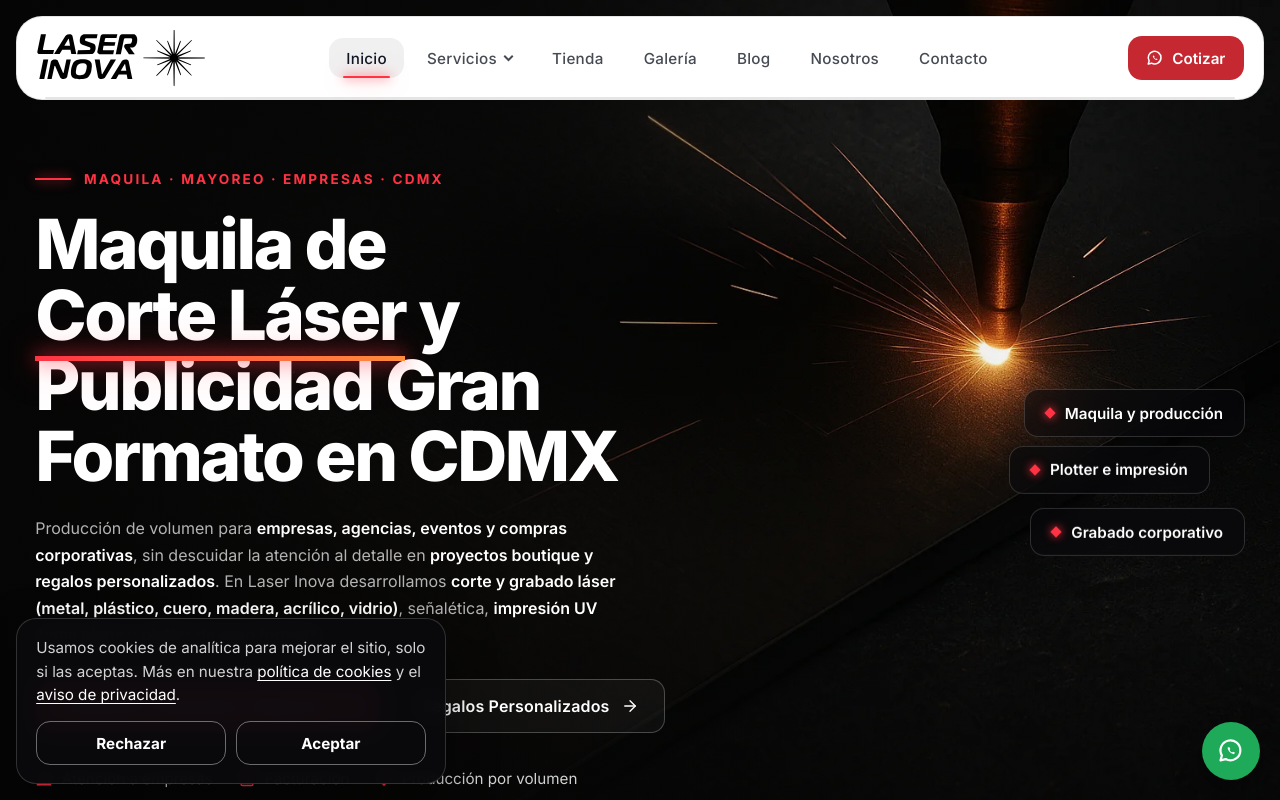
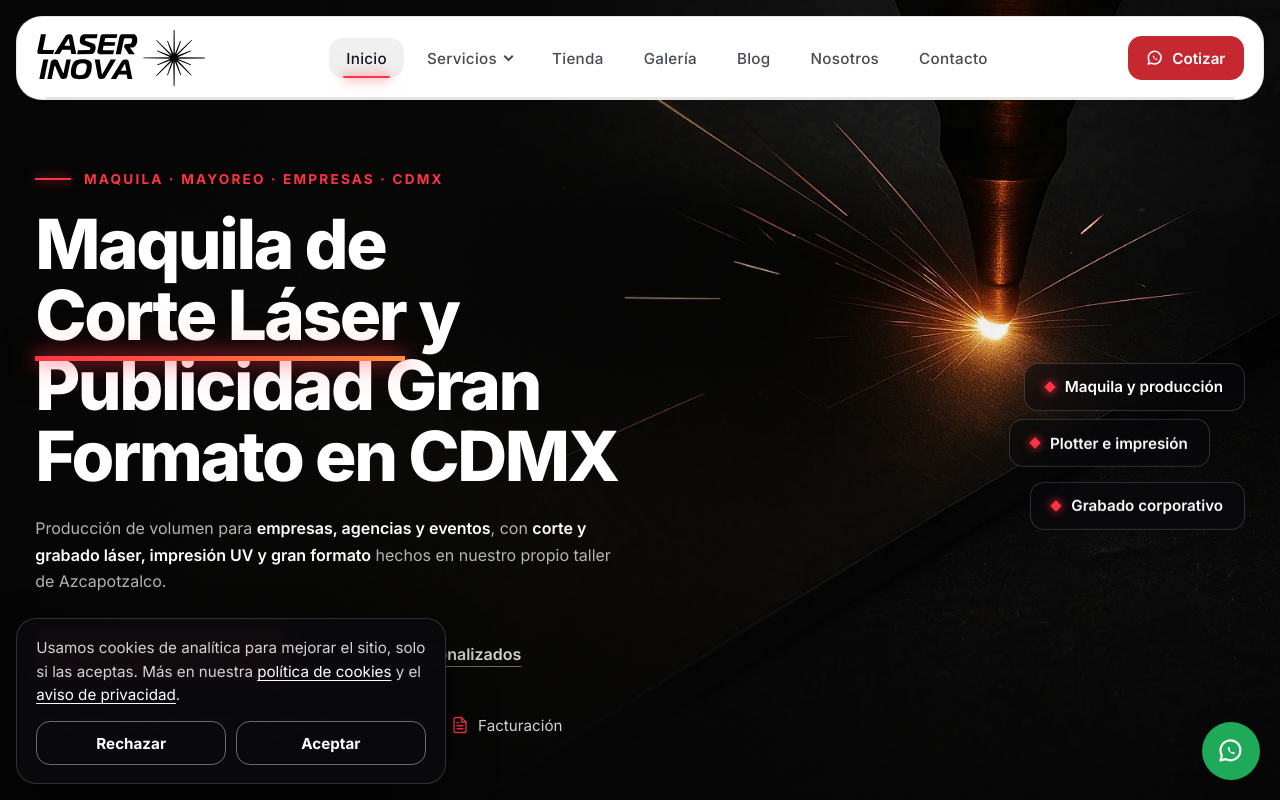
Before and after one commit to Kelebra28/b2b_page, a Next.js app in the folder web/: page / in a window 1280 px wide. Shown: the top 800 px of the page. Built offline with nearby package versions, Linux system fonts and the light colour scheme.

Commit message:
feat(hero): un solo botón principal, texto más corto y beneficios confirmados

```diff
--- a/web/components/organisms/Hero.module.css
+++ b/web/components/organisms/Hero.module.css
@@ -141,3 +141,18 @@
   .hl::after { animation: none; transform: scaleX(1); }
   .tags li { animation: none; }
 }
+
+/* Acción secundaria discreta: un solo botón principal por pantalla. */
+.secondary {
+  display: inline-flex;
+  align-items: center;
+  padding: 0.9rem 0.4rem;
+  color: var(--text-on-dark-body);
+  font-weight: 600;
+  text-decoration: underline;
+  text-decoration-color: var(--white-a40);
+  text-underline-offset: 0.35em;
+  transition: color 0.25s ease, text-decoration-color 0.25s ease;
+}
+.secondary:hover, .secondary:focus-visible { color: var(--white); text-decoration-color: var(--beam); }
+.secondary:focus-visible { outline: 2px solid var(--beam); outline-offset: 3px; border-radius: var(--radius-xs); }
--- a/web/components/organisms/Hero.tsx
+++ b/web/components/organisms/Hero.tsx
@@ -1,4 +1,5 @@
 import Image from "next/image";
+import Link from "next/link";
 import { RichText } from "@/components/atoms/RichText";
 import { Button } from "@/components/atoms/Button";
 import { Icon } from "@/components/atoms/Icon";
@@ -35,9 +36,9 @@ export function Hero() {
           </p>
           <div className={styles.actions}>
             <Button href={hero.primary.href}>{hero.primary.label}</Button>
-            <Button href={hero.secondary.href} variant="ghost">
+            <Link className={styles.secondary} href={hero.secondary.href}>
               {hero.secondary.label}
-            </Button>
+            </Link>
           </div>
           <ul className={styles.badges} aria-label="Beneficios destacados">
             {hero.badges.map((b) => (
--- a/web/content/home.ts
+++ b/web/content/home.ts
@@ -11,24 +11,20 @@ export const hero = {
   highlight: "Corte Láser",
   text: [
     "Producción de volumen para ",
-    { strong: "empresas, agencias, eventos y compras corporativas" },
-    ", sin descuidar la atención al detalle en ",
-    { strong: "proyectos boutique y regalos personalizados" },
-    ". En Laser Inova desarrollamos ",
-    { strong: "corte y grabado láser (metal, plástico, cuero, madera, acrílico, vidrio)" },
-    ", señalética, ",
-    { strong: "impresión UV cama plana y plotter de gran formato" },
-    ".",
+    { strong: "empresas, agencias y eventos" },
+    ", con ",
+    { strong: "corte y grabado láser, impresión UV y gran formato" },
+    " hechos en nuestro propio taller de Azcapotzalco.",
   ] as RichText,
   primary: {
-    label: "Cotización Corporativa / Mayoreo",
+    label: "Cotizar por WhatsApp",
     href: wa("Hola,%20quiero%20una%20cotizaci%C3%B3n%20corporativa%20o%20de%20mayoreo"),
   },
-  secondary: { label: "Regalos Personalizados", href: "/#boutique" },
+  secondary: { label: "Ver regalos personalizados", href: "/#boutique" },
   badges: [
-    { icon: "building", label: "Atención a empresas" },
+    { icon: "truck", label: "Entrega en 2 días hábiles" },
+    { icon: "factory", label: "Producción propia" },
     { icon: "invoice", label: "Facturación" },
-    { icon: "boxes", label: "Producción por volumen" },
   ] as { icon: IconName; label: string }[],
   tags: ["Maquila y producción", "Plotter e impresión", "Grabado corporativo"],
 };
```
